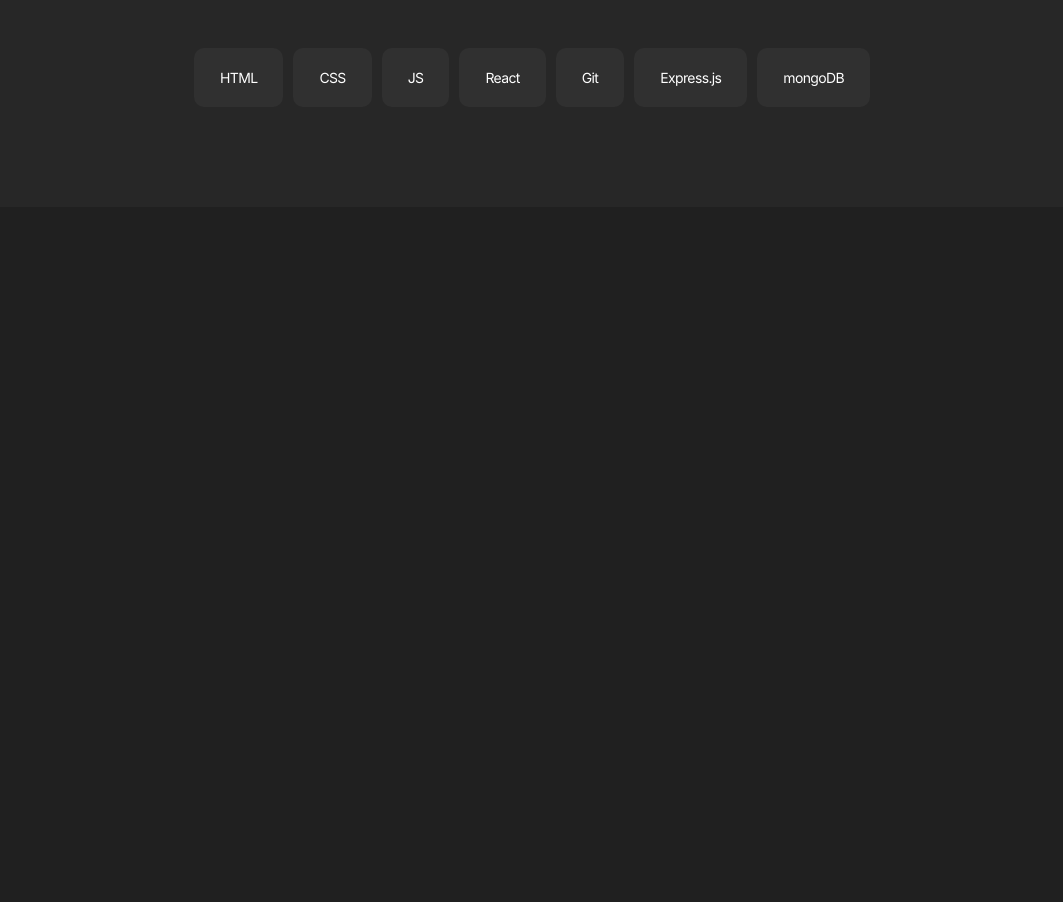
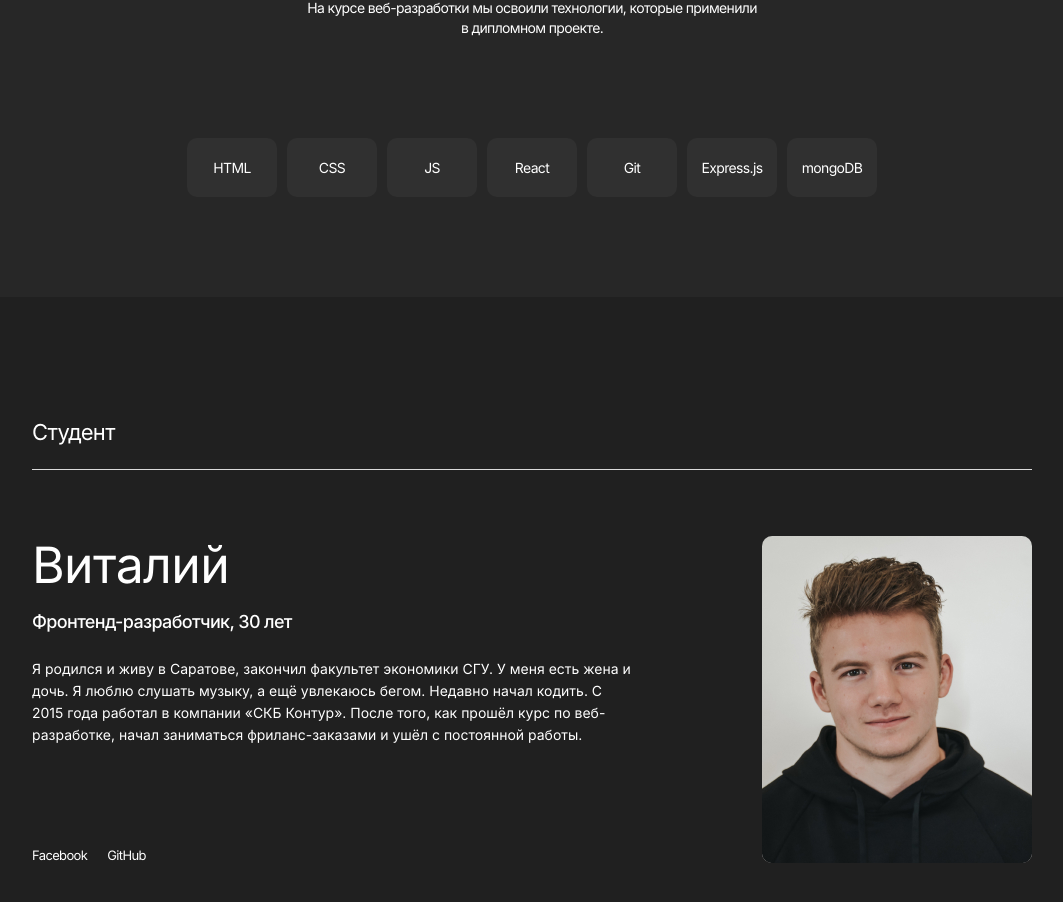
Before and after one commit to Yaroshpolk/movies-explorer-frontend, a React (Create React App) app: page / in a window 1280 px wide. Shown: the part 1658-2560 px from the top of the page, without its empty margins (108-1171 px from the left). Before the commit the page ends 1865 px from the top, so only its background shows below. Built offline with nearby package versions, Linux system fonts and the light colour scheme.

Commit message:
About me component created

```diff
--- a/src/components/Main/AboutMe/AboutMe.css
+++ b/src/components/Main/AboutMe/AboutMe.css
@@ -0,0 +1,70 @@
+.aboutMe {
+    padding: 100px 70px;
+    display: flex;
+    flex-direction: column;
+    align-items: center;
+}
+
+.aboutMe__title {
+    font-weight: normal;
+    font-size: 22px;
+    line-height: 27px;
+    border-bottom: 1px solid #DADADA;
+    width: 100%;
+    padding-bottom: 23px;
+    margin-bottom: 0;
+}
+
+.aboutMe__info {
+    display: flex;
+    flex-direction: row;
+    justify-content: space-between;
+    width: 100%;
+    margin-top: 66px;
+}
+
+.aboutMe__text {
+    max-width: 600px;
+}
+
+.aboutMe__name {
+    font-weight: normal;
+    font-size: 50px;
+    line-height: 58px;
+    margin: 0  0 18px 0;
+}
+
+.aboutMe__short {
+    font-style: normal;
+    font-weight: 500;
+    font-size: 18px;
+    line-height: 20px;
+    margin: 0 0 26px 0;
+}
+
+.aboutMe__tale {
+    font-style: normal;
+    font-weight: normal;
+    font-size: 14px;
+    line-height: 22px;
+    margin: 0;
+    letter-spacing: normal;
+}
+
+.aboutMe__photo {
+    border-radius: 10px;
+    max-width: 270px;
+    height: 327px;
+}
+
+.aboutMe__links {
+    display: flex;
+    flex-direction: row;
+    list-style: none;
+    padding: 0;
+    margin: 99px 0 0 0;
+}
+
+.aboutMe__link {
+    margin-right: 20px;
+}
--- a/src/components/Main/AboutMe/AboutMe.js
+++ b/src/components/Main/AboutMe/AboutMe.js
@@ -0,0 +1,34 @@
+import React from "react";
+import './AboutMe.css';
+import photo from '../../../images/photo.jpg';
+
+function AboutMe() {
+    return (
+        <section className="aboutMe">
+            <h3 className="aboutMe__title">Студент</h3>
+            <div className="aboutMe__info">
+                <div className="aboutMe__text">
+                    <h3 className="aboutMe__name">Виталий</h3>
+                    <p className="aboutMe__short">Фронтенд-разработчик, 30 лет</p>
+                    <p className="aboutMe__tale">
+                        Я родился и живу в Саратове, закончил факультет экономики СГУ. У меня есть жена
+                        и дочь. Я люблю слушать музыку, а ещё увлекаюсь бегом. Недавно начал кодить.
+                        С 2015 года работал в компании «СКБ Контур». После того, как прошёл курс по веб-разработке,
+                        начал заниматься фриланс-заказами и ушёл с постоянной работы.
+                    </p>
+                    <ul className="aboutMe__links">
+                        <li className="aboutMe__link">
+                            <a href="https://ru-ru.facebook.com/" className="link">Facebook</a>
+                        </li>
+                        <li className="aboutMe__link">
+                            <a href="https://github.com/Yaroshpolk" className="link">GitHub</a>
+                        </li>
+                    </ul>
+                </div>
+                <img className="aboutMe__photo" src={ photo } alt='Фото разработчика'/>
+            </div>
+        </section>
+    );
+}
+
+export default AboutMe;
--- a/src/components/Main/Main.js
+++ b/src/components/Main/Main.js
@@ -4,6 +4,7 @@
 import NavTab from "./NavTab/NavTab";
 import AboutProject from "./AboutProject/AboutProject";
 import Techs from "./Techs/Techs";
+import AboutMe from "./AboutMe/AboutMe";
 
 function Main() {
 
@@ -13,6 +14,7 @@
             <NavTab/>
             <AboutProject/>
             <Techs/>
+            <AboutMe/>
         </div>
     );
 }
--- a/src/components/Main/Techs/Techs.css
+++ b/src/components/Main/Techs/Techs.css
@@ -24,6 +24,7 @@
     font-weight: normal;
     font-size: 50px;
     line-height: 58px;
+    margin-top: 90px;
     letter-spacing: -0.04em;
 }
 
@@ -49,10 +50,11 @@
     font-size: 14px;
     line-height: 17px;
     text-align: center;
-    padding: 21px 26px;
+    padding: 21px 0;
     background: #303030;
     border-radius: 10px;
     margin: 0 5px;
+    width: 90px;
 }
 
 .techs__item:first-child {
```
Also changed, not shown: src/images/photo.jpg (added).
